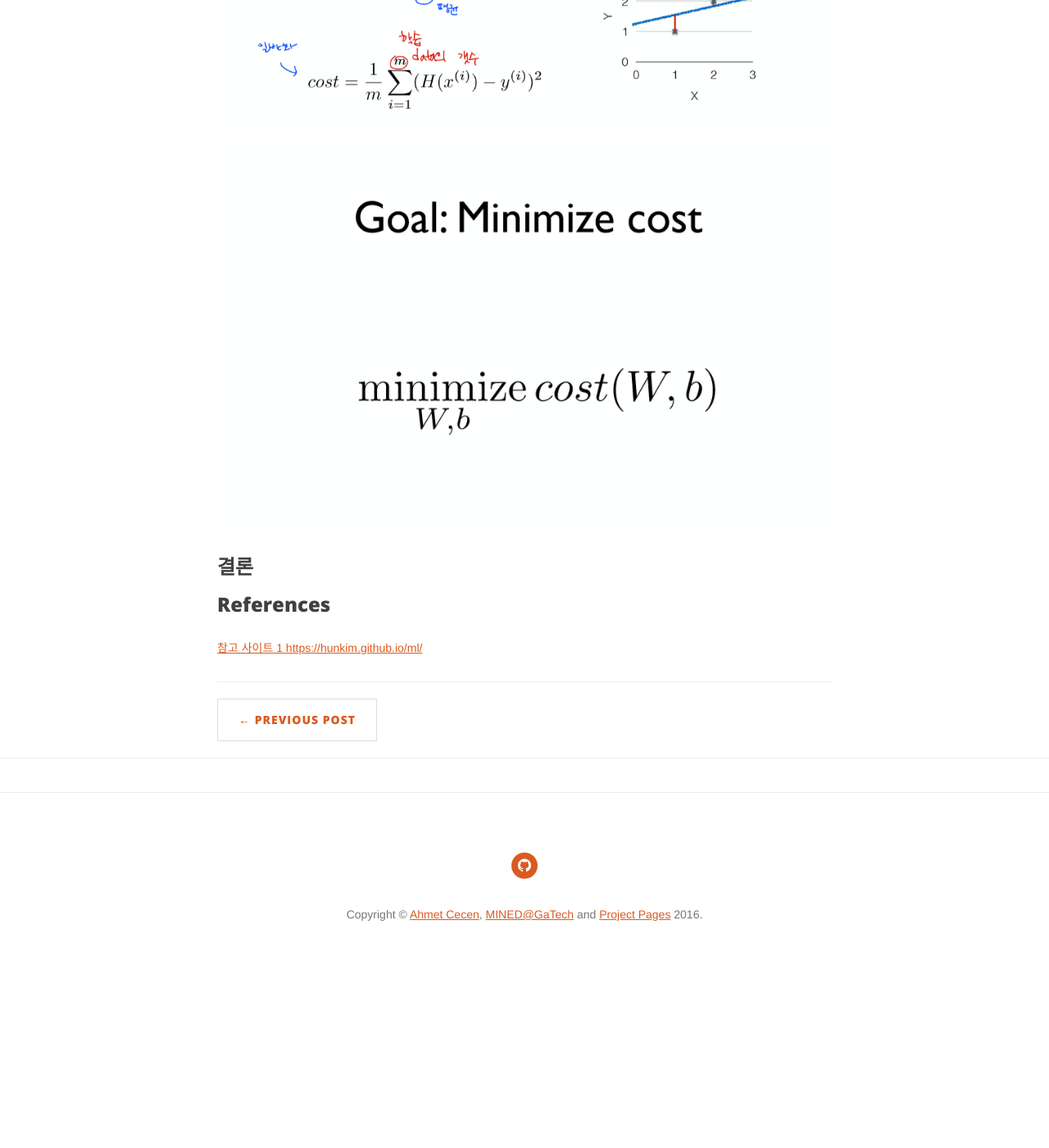
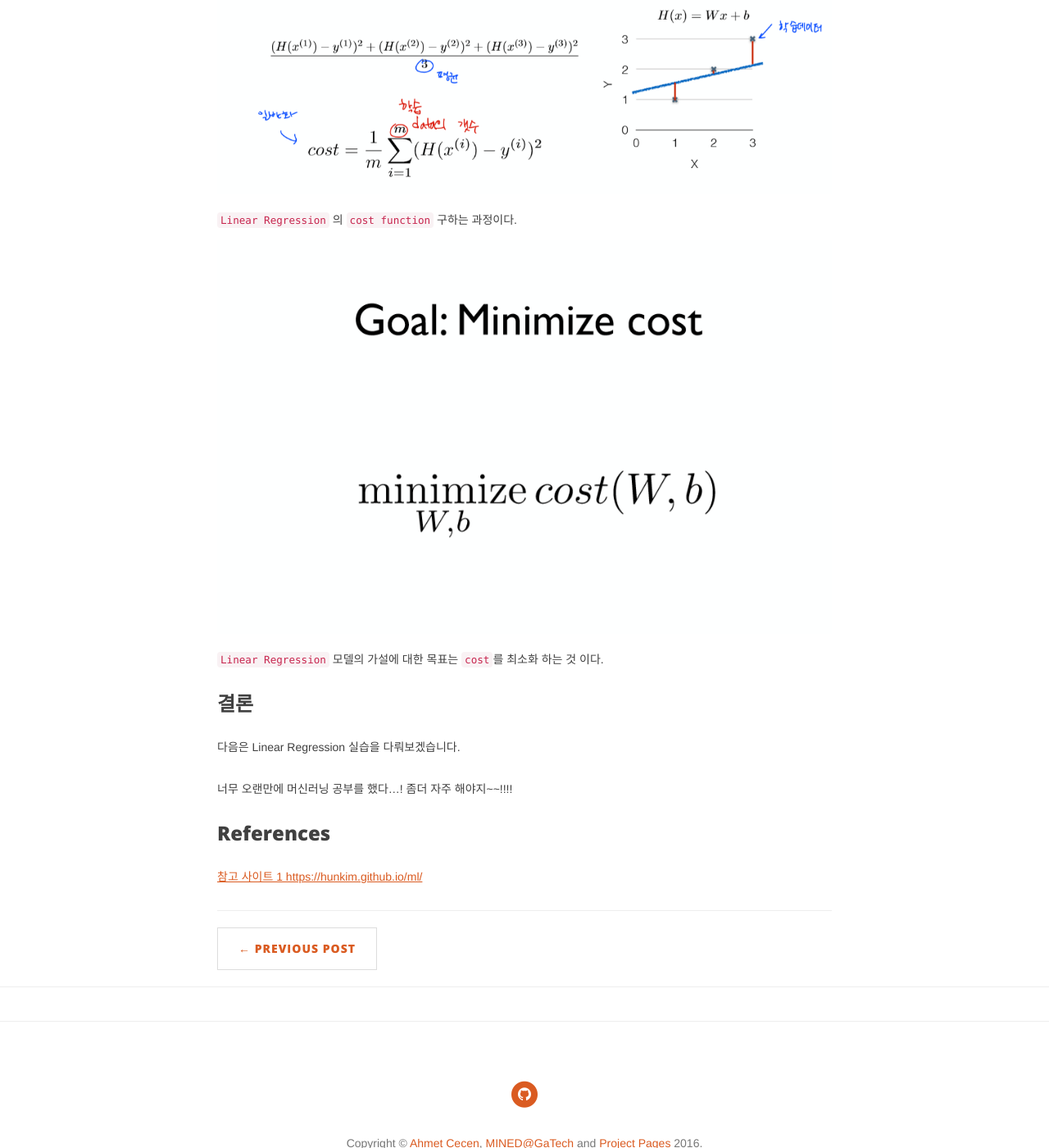
Before and after one commit to SwimmingHwang/SwimmingHwang.github.io.old, a Jekyll site: the page built from _posts/2020-05-19-dl-lec02.markdown, in a window 1280 px wide and 1400 px high, scrolled down 2822 px. Shown: the whole window at 82% size. Built offline with Jekyll 4.4.1, drawn with Linux system fonts in a browser that asks for light colours; nearby versions of some CDN libraries; some web fonts are replaced; comment, search, counter and statistics services are not loaded; before the commit the page ends 4013 px from its top, so only the background shows below that; some of the changed text lies outside the part shown.

Commit message:
post: Add new post

```diff
--- a/_posts/2020-05-19-dl-lec02.markdown
+++ b/_posts/2020-05-19-dl-lec02.markdown
@@ -15,7 +15,8 @@
 
 #### 강의 요약
 
--
+- Linear Regression이란?
+- Linear Regression의 cost function(lost function)
 
 #### 내용
 
@@ -35,10 +36,19 @@
 `Regression` 에서 `H(x) = Wx + b`, 일차식 가설을 세우고 뭐가 더 좋은지 고르는 과정이 필요하다.
 
 ![3](https://swimmingHwang.github.io/img/dllec02-3.png)
+`Cost function`(lost function) 은 가설과 실제 데이터가 얼마나 다른가를 나타내준다.
+`Linear Regression` 에서는 거리를 통해 구한다.
 ![4](https://swimmingHwang.github.io/img/dllec02-4.png)
+`Linear Regression` 의 `cost function` 구하는 과정이다.
 ![5](https://swimmingHwang.github.io/img/dllec02-5.png)
+`Linear Regression` 모델의 가설에 대한 목표는 `cost`를 최소화 하는 것 이다.
 
 ### 결론
+다음은 Linear Regression 실습을 다뤄보겠습니다.
+
+
+너무 오랜만에 머신러닝 공부를 했다...!
+좀더 자주 해야지~~!!!!
 
 
 ### References
```
